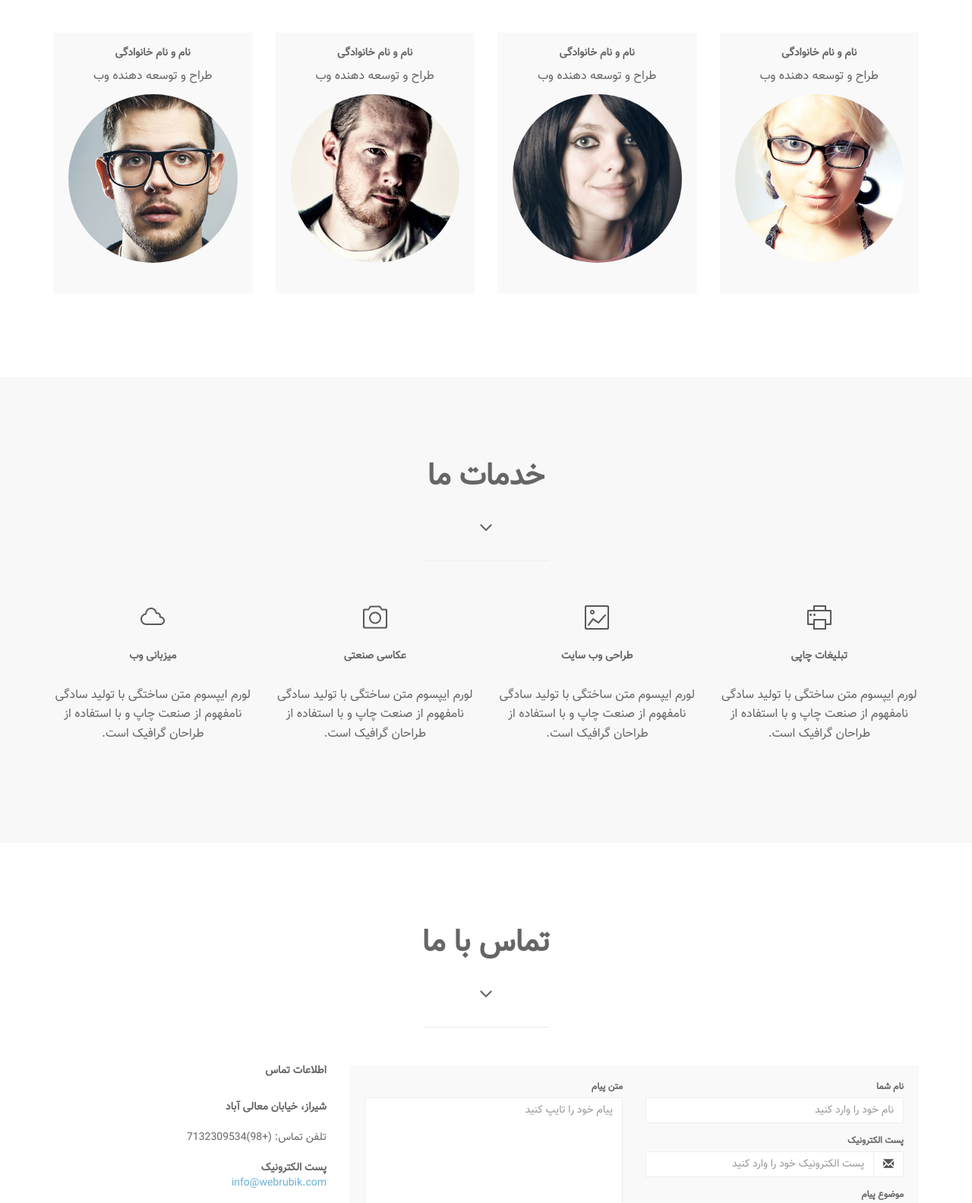
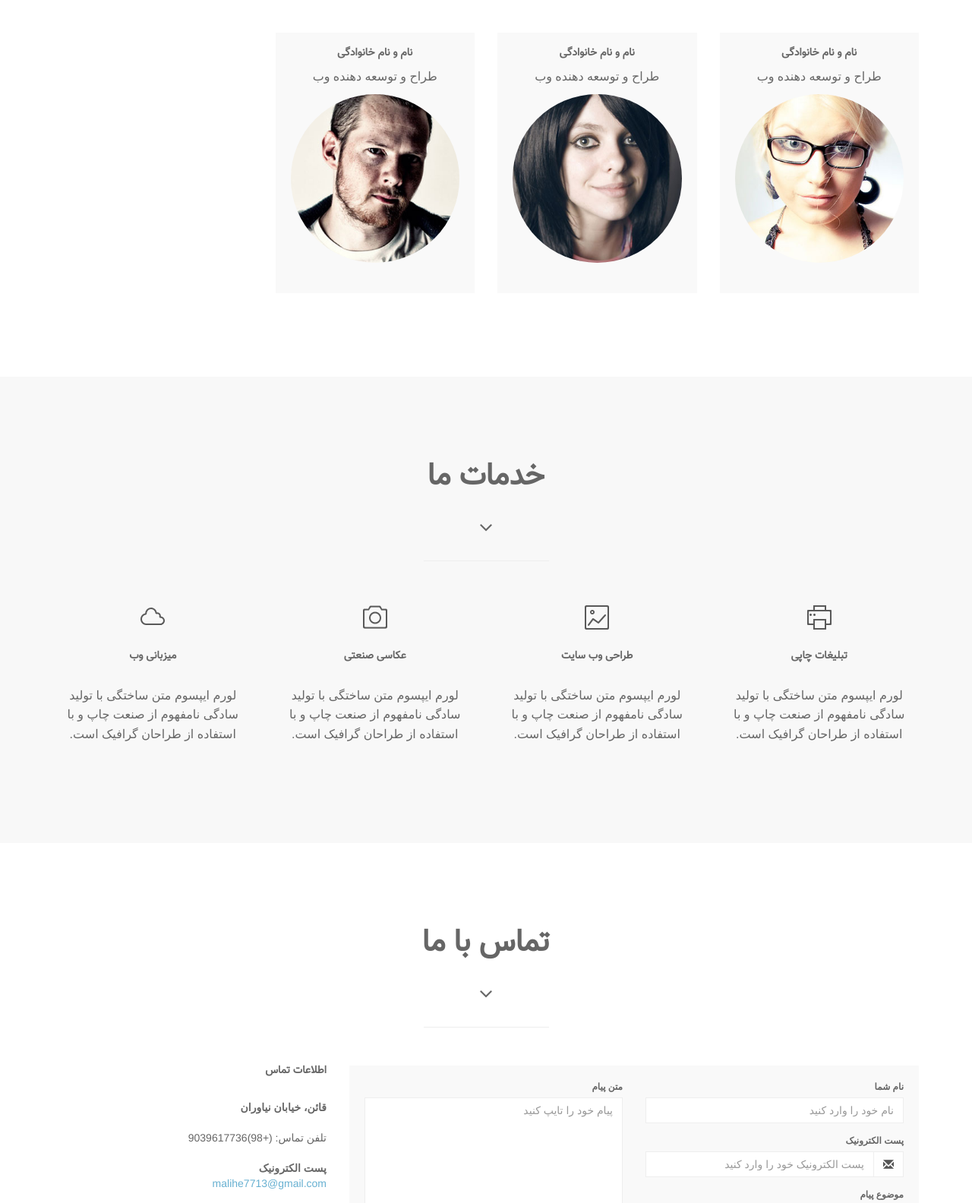
Before and after one commit to malihe77/malihe77.github.io, a plain HTML site: page index.html in a window 1280 px wide. Shown: the part 1050-2634 px from the top of the page at 76% size. Drawn offline with Linux system fonts and the light colour scheme; files whose address does not match are found by name.

Commit message:
change index.html and style.css

```diff
--- a/css/style.css
+++ b/css/style.css
@@ -10,7 +10,7 @@
 body {
   width: 100%;
   height: 100%;
-  font-family: 'Vazir',sans-serif;
+  font-family: 'Vazir',sans-serif3
   font-weight: 300;
   color: #666;
   background-color: #fff;
--- a/index.html
+++ b/index.html
@@ -4,7 +4,7 @@
 	<meta charset="utf-8">
 	<meta http-equiv="X-UA-Compatible" content="IE=edge">
 	<meta name="viewport" content="width=device-width, initial-scale=1">
-	<title>قالب سایت تک صفحه ای بوت استرپ 3 :: دریافت شده از وب روبیک</title>
+	<title>سایت شخصی ملیحه آشوری</title>
 	<!-- Bootstrap Core CSS -->
 	<link href="css/bootstrap-rtl.css" rel="stylesheet" type="text/css">
 	<!-- Fonts -->
@@ -34,7 +34,7 @@
 			<!-- Collect the nav links, forms, and other content for toggling -->
 			<div class="collapse navbar-collapse navbar-right navbar-main-collapse">
 				<ul class="nav navbar-nav">
-					<li class="active"><a href="#intro">صفحه نخست</a></li>
+					<li class="active"><a href="#intro">صفحه اصلی</a></li>
 					<li><a href="#about">درباره ما</a></li>
 					<li><a href="#service">خدمات</a></li>
 					<li><a href="#contact">تماس با ما</a></li>
@@ -57,7 +57,7 @@
 	<section id="intro" class="intro">
 		<div class="slogan">
 			<h2>به وب سایت ما <span class="text_color">خوش آمدید</span> </h2>
-			<h4>این یک قالب سایت تک صفحه ای کاملا واکنش گرا می باشد.</h4>
+			<h4>این یک سایت شخصی می باشد.</h4>
 		</div>
 		<div class="page-scroll">
 			<a href="#service" class="btn btn-circle">
@@ -124,20 +124,6 @@
 						</div>
 					</div>
 				</div>
-				<div class="col-xs-6 col-sm-3 col-md-3">
-					<div class="wow bounceInUp" data-wow-delay="1s">
-						<div class="team boxed-grey">
-							<div class="inner">
-								<h5>نام و نام خانوادگی</h5>
-								<p class="subtitle">طراح و توسعه دهنده وب</p>
-								<div class="avatar"><img src="pics/team/4.jpg" alt="" class="img-responsive img-circle" /></div>
-
-							</div>
-						</div>
-					</div>
-				</div>
-			</div>
-		</div>
 	</section>
 	<!-- /Section: about -->
 
@@ -288,14 +274,14 @@
 					<div class="widget-contact">
 						<h5>اطلاعات تماس</h5>
 						<address>
-							<strong>شیراز، خیابان معالی آباد</strong>
+							<strong>قائن، خیابان نیاوران</strong>
 						</address>
 						<address>
-							<span>تلفن تماس: (+98)7132309534</span>
+							<span>تلفن تماس: (+98)9039617736</span>
 						</address>
 						<address>
 							<strong>پست الکترونیک</strong><br>
-							<a href="mailto:#">info@webrubik.com</a>
+							<a href="mailto:#">malihe7713@gmail.com</a>
 						</address>
 						<address>
 							<strong>ما را دنبال کنید</strong><br>
@@ -326,8 +312,7 @@
 							</a>
 						</div>
 					</div>
-					<p>&copy;فارسی و راست چین شده توسط گروه وب روبیک</p>
-					<p>webrubik.com</p>
+					<p>malihe_ashuri</p>
 				</div>
 			</div>
 		</div>
```
Also changed, not shown: pics/bg1.jpg.
